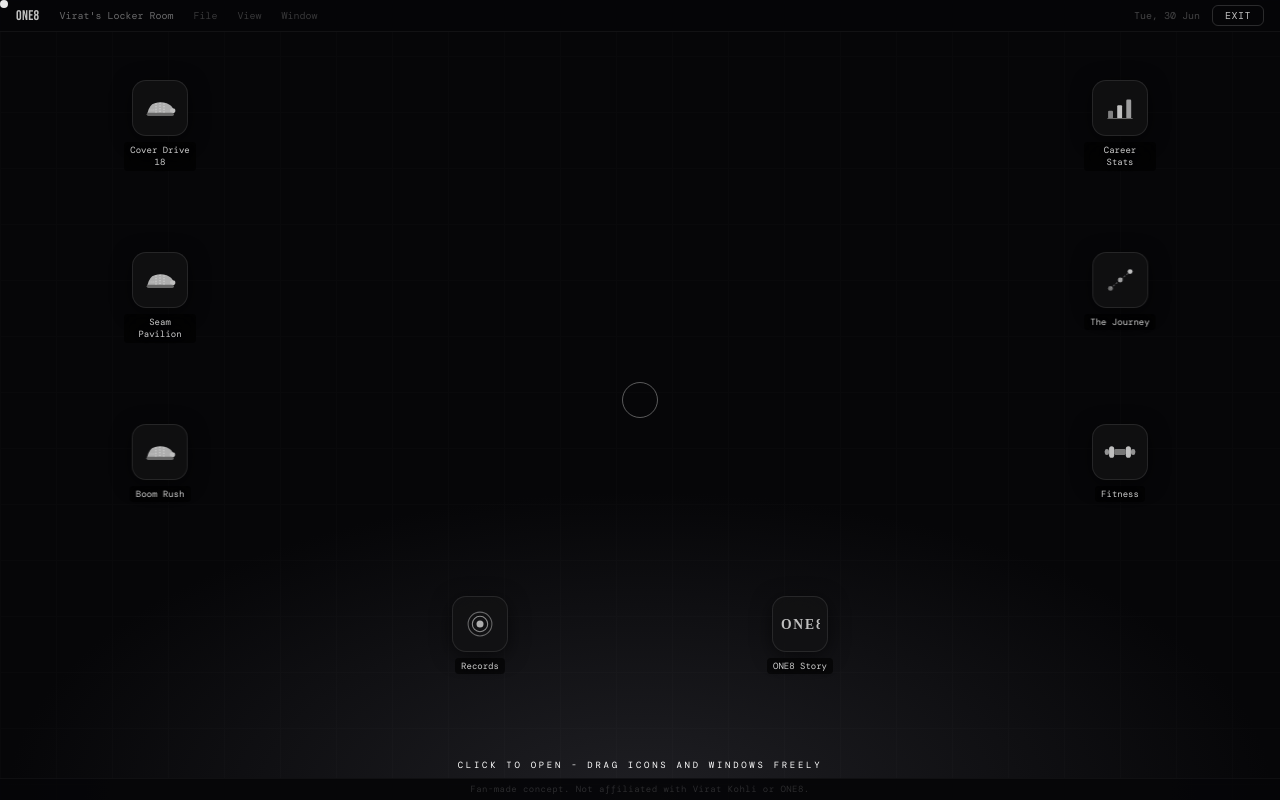
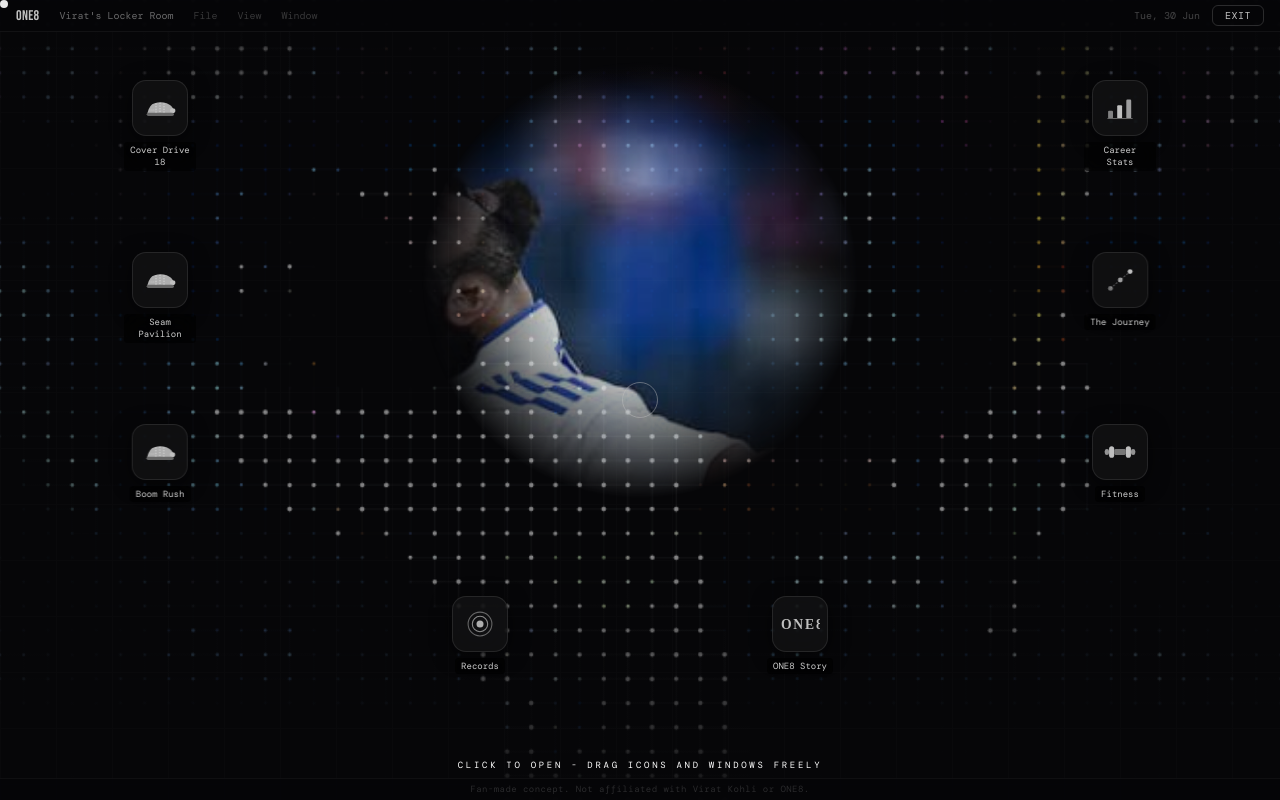
Before and after one commit to devkunal2812/one8, a Next.js app: page /locker-room in a window 1280 px wide. Built offline with nearby package versions, Linux system fonts and the light colour scheme.

Commit message:
feat: interactive locker room background - dither pattern always visible, Virat photo revealed via cursor-following radial mask (280px spotlight), smooth lerp easing, touch support, vignette + bottom fade for UI readability

```diff
--- a/src/components/sections/LockerRoom.tsx
+++ b/src/components/sections/LockerRoom.tsx
@@ -63,6 +63,93 @@
 
 /* ── Detect touch device ────────────────────────────────────────── */
 const isTouchDevice = () => typeof window !== 'undefined' && ('ontouchstart' in window || navigator.maxTouchPoints > 0)
+
+/* ── Interactive background: dither pattern reveals Virat photo on cursor proximity ── */
+function LockerBackground() {
+  const wrapRef  = useRef<HTMLDivElement>(null)
+  const photoRef = useRef<HTMLDivElement>(null)
+  const mouse    = useRef({ x: 0.5, y: 0.35 }) // normalized 0..1, default soft-center
+  const display  = useRef({ x: 0.5, y: 0.35 })
+
+  useEffect(() => {
+    const onMove = (e: MouseEvent) => {
+      mouse.current = { x: e.clientX / window.innerWidth, y: e.clientY / window.innerHeight }
+    }
+    const onTouch = (e: TouchEvent) => {
+      const t = e.touches[0]
+      if (!t) return
+      mouse.current = { x: t.clientX / window.innerWidth, y: t.clientY / window.innerHeight }
+    }
+    window.addEventListener('mousemove', onMove, { passive: true })
+    window.addEventListener('touchmove', onTouch, { passive: true })
+
+    let raf: number
+    const lerp = (a: number, b: number, t: number) => a + (b - a) * t
+    const tick = () => {
+      display.current.x = lerp(display.current.x, mouse.current.x, 0.06)
+      display.current.y = lerp(display.current.y, mouse.current.y, 0.06)
+      const px = `${display.current.x * 100}%`
+      const py = `${display.current.y * 100}%`
+      if (photoRef.current) {
+        photoRef.current.style.maskImage    = `radial-gradient(circle 280px at ${px} ${py}, black 0%, black 35%, transparent 78%)`
+        photoRef.current.style.webkitMaskImage = photoRef.current.style.maskImage
+      }
+      raf = requestAnimationFrame(tick)
+    }
+    raf = requestAnimationFrame(tick)
+
+    return () => {
+      window.removeEventListener('mousemove', onMove)
+      window.removeEventListener('touchmove', onTouch)
+      cancelAnimationFrame(raf)
+    }
+  }, [])
+
+  return (
+    <div ref={wrapRef} className="absolute inset-0 z-0 overflow-hidden pointer-events-none">
+      {/* Base: deep black */}
+      <div className="absolute inset-0" style={{ background: '#060608' }} />
+
+      {/* Dither pattern layer - always visible, subtle */}
+      <div
+        className="absolute inset-0"
+        style={{
+          backgroundImage: 'url(/images/locker-dither.png)',
+          backgroundSize: 'cover',
+          backgroundPosition: 'center',
+          opacity: 0.5,
+          mixBlendMode: 'screen',
+        }}
+      />
+
+      {/* Virat photo layer - masked, revealed near cursor */}
+      <div
+        ref={photoRef}
+        className="absolute inset-0"
+        style={{
+          backgroundImage: 'url(/images/locker-virat.jpeg)',
+          backgroundSize: 'cover',
+          backgroundPosition: 'center 20%',
+          opacity: 0.85,
+          filter: 'grayscale(0.15) contrast(1.05) brightness(0.9)',
+          maskImage: 'radial-gradient(circle 280px at 50% 35%, black 0%, black 35%, transparent 78%)',
+          WebkitMaskImage: 'radial-gradient(circle 280px at 50% 35%, black 0%, black 35%, transparent 78%)',
+          transition: 'opacity 0.4s ease',
+        }}
+      />
+
+      {/* Edge vignette to keep corners dark/clean */}
+      <div className="absolute inset-0" style={{
+        background: 'radial-gradient(ellipse 90% 80% at 50% 45%, transparent 40%, #060608 95%)',
+      }} />
+
+      {/* Bottom fade for menu bar / icons readability */}
+      <div className="absolute inset-0" style={{
+        background: 'linear-gradient(180deg, rgba(6,6,8,0.4) 0%, transparent 18%, transparent 70%, rgba(6,6,8,0.75) 100%)',
+      }} />
+    </div>
+  )
+}
 
 /* ── macOS Window ───────────────────────────────────────────────── */
 function MacWindow({ w, onClose, onFocus, isMobile }: {
@@ -360,15 +447,9 @@
   return (
     <div className="fixed inset-0 overflow-hidden" style={{ background: '#060608' }}>
 
-      {/* Background */}
+      {/* Background - interactive dither reveal */}
+      <LockerBackground />
       <div className="absolute inset-0 z-0 pointer-events-none">
-        <div className="absolute inset-0" style={{
-          background: `
-            radial-gradient(ellipse 90% 70% at 50% 100%, rgba(35,35,40,0.85) 0%, #060608 55%),
-            radial-gradient(ellipse 50% 50% at 15% 10%, rgba(192,192,192,0.05) 0%, transparent 55%),
-            radial-gradient(ellipse 50% 50% at 85% 10%, rgba(192,192,192,0.05) 0%, transparent 55%)
-          `,
-        }} />
         <div className="absolute inset-0 opacity-[0.015]" style={{
           backgroundImage: 'linear-gradient(rgba(192,192,192,1) 1px,transparent 1px),linear-gradient(90deg,rgba(192,192,192,1) 1px,transparent 1px)',
           backgroundSize: '56px 56px',
```
Also changed, not shown: public/images/locker-dither.png (added), public/images/locker-virat.jpeg (added).
